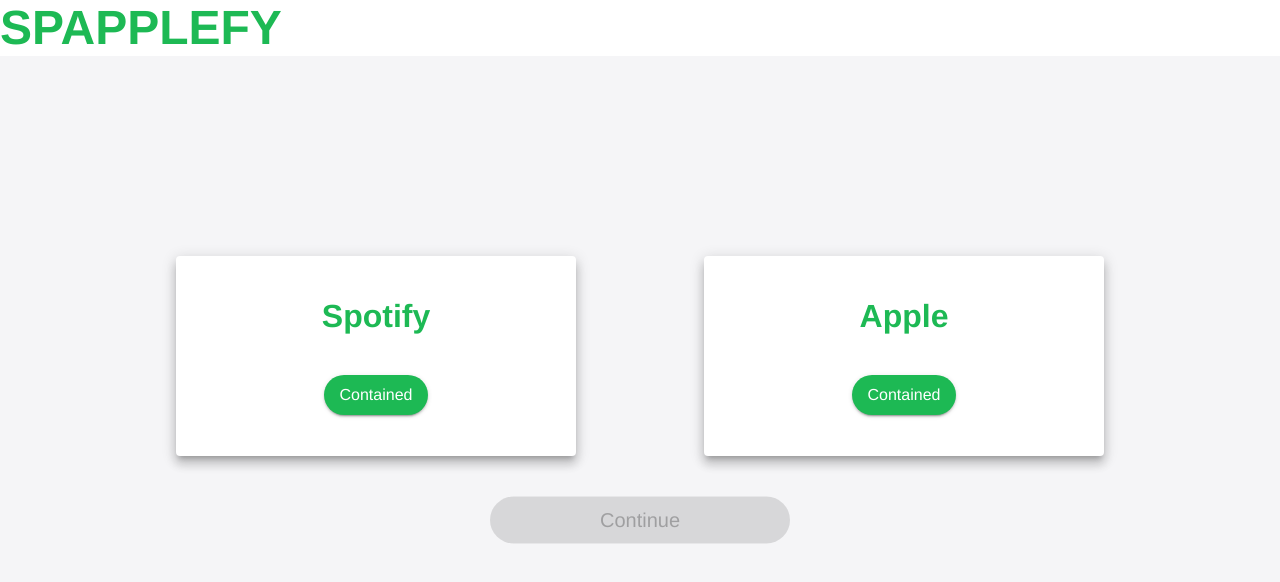
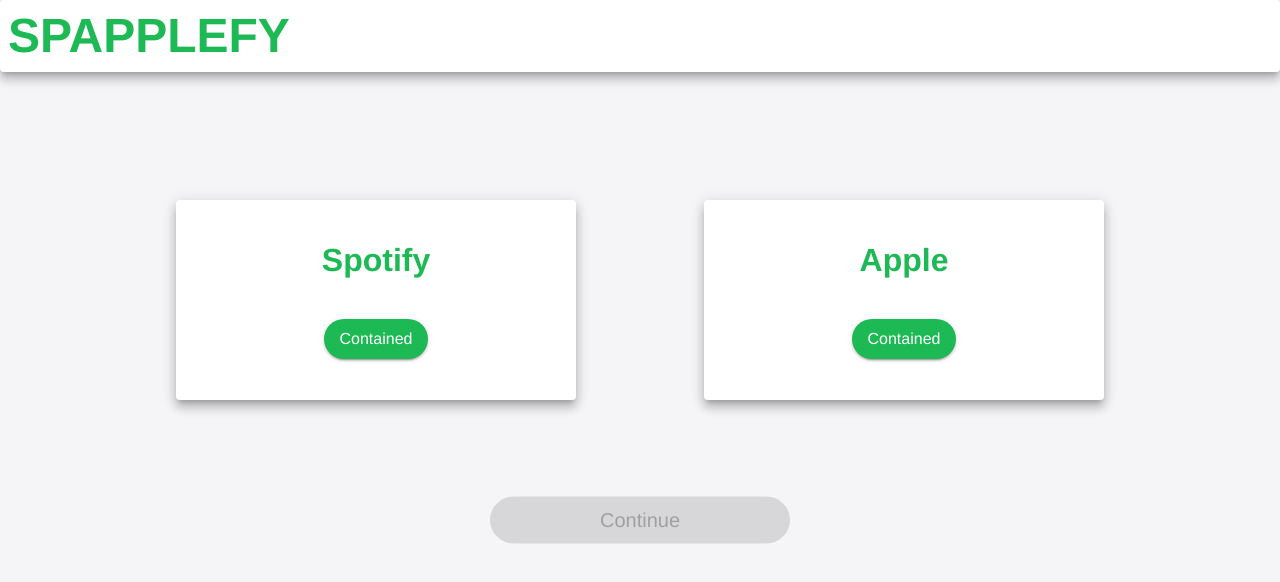
Before and after one commit to ryandw7/spapplefy, a React (Create React App) app: page / in a window 1280 px wide. Shown: the top 582 px of the page. Built offline with nearby package versions, Linux system fonts and the light colour scheme.

Commit message:
add globals.js

```diff
--- a/src/api_utils/appleUtils.js
+++ b/src/api_utils/appleUtils.js
@@ -0,0 +1,3 @@
+export const hashAppleToken = () => {
+
+}
--- a/src/api_utils/spotifyUtils.js
+++ b/src/api_utils/spotifyUtils.js
@@ -1,15 +1,13 @@
-
+import { SPOTIFY_CLIENT_ID, SPOTIFY_REDIRECT_URI } from "../globals";
 //Return url to generate access token with spotify
 export const spotifyAuthFlow = () => {
-    const CLIENT_ID = 'someClientId';
-    const REDIRECT_URI = "http://localhost:3000/";
     const AUTH_ENDPOINT = "https://accounts.spotify.com/authorize";
     const RESPONSE_TYPE = "token";
     const SCOPE = 'playlist-modify-public playlist-modify-private'
     let url = '';
     url += AUTH_ENDPOINT;
-    url += '?client_id=' + CLIENT_ID;
-    url += '&redirect_uri=' + REDIRECT_URI;
+    url += '?client_id=' + SPOTIFY_CLIENT_ID;
+    url += '&redirect_uri=' + SPOTIFY_REDIRECT_URI;
     url += '&response_type=' + RESPONSE_TYPE;
     url += '&scope=' + SCOPE;
     return url;
--- /dev/null
+++ b/src/globals.js
@@ -0,0 +1,4 @@
+//FILL IN VALUES ON REMOTE REPOSITORY
+
+export const SPOTIFY_REDIRECT_URI = "urltoredirect";
+export const SPOTIFY_CLIENT_ID = "spotifyclientid";
--- a/src/pages/Wrapper.js
+++ b/src/pages/Wrapper.js
@@ -1,5 +1,5 @@
 import React from 'react';
-import { useTheme, Box, Container, Typography, Grid2 } from '@mui/material';
+import { useTheme, Box, Container, Typography, Grid2, Paper } from '@mui/material';
 import { Outlet } from 'react-router';
 
 export default function Wrapper() {
@@ -7,9 +7,17 @@
 
     return (
         <Box sx={{ minWidth: '100%', m: 0, p: 0 }}>
-            <Grid2 container sx={{ m: 0, backgroundColor: theme.palette.background.paper }}>
+            <Paper elevation={8}
+                    sx={{
+                        position: "fixed",
+                        backgroundColor: theme.palette.background.paper,
+                        padding: 1,
+                        display: "flex",
+                        width: "100vw",
+
+                    }}>
                 <Typography variant='h1' >SPAPPLEFY</Typography>
-            </Grid2>
+            </Paper>
             <Outlet />
         </Box>
     )
```
